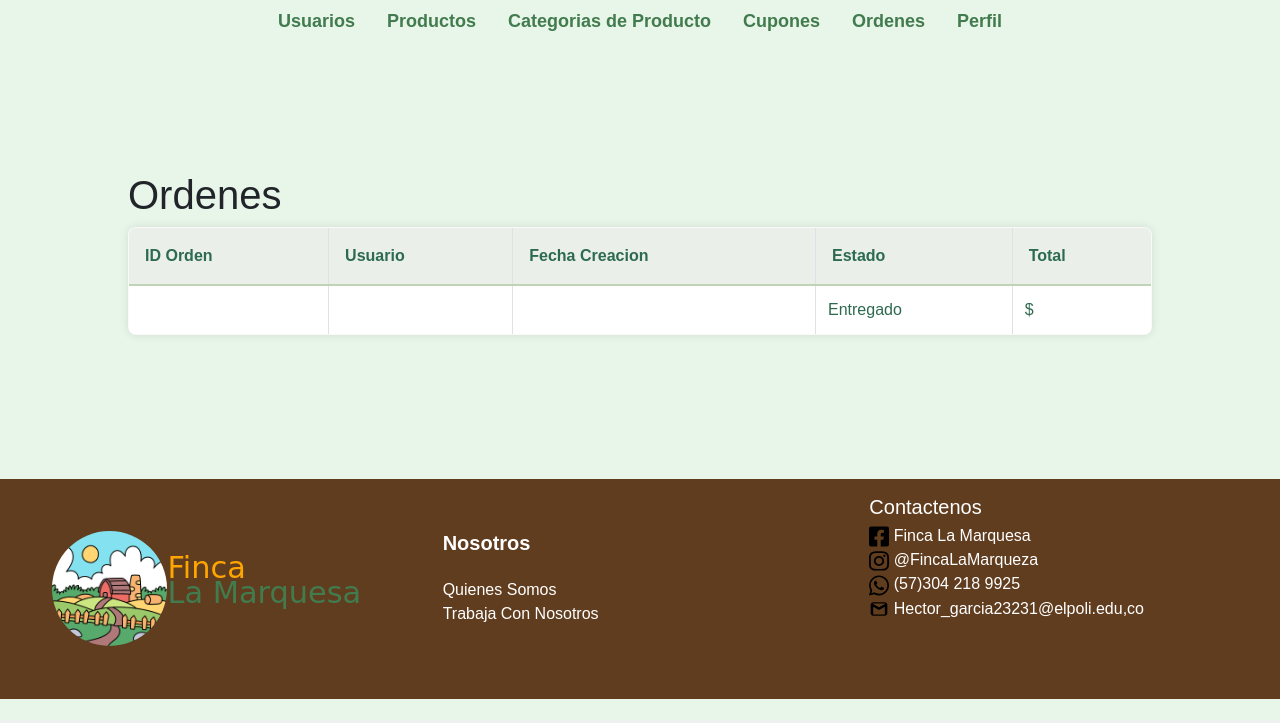
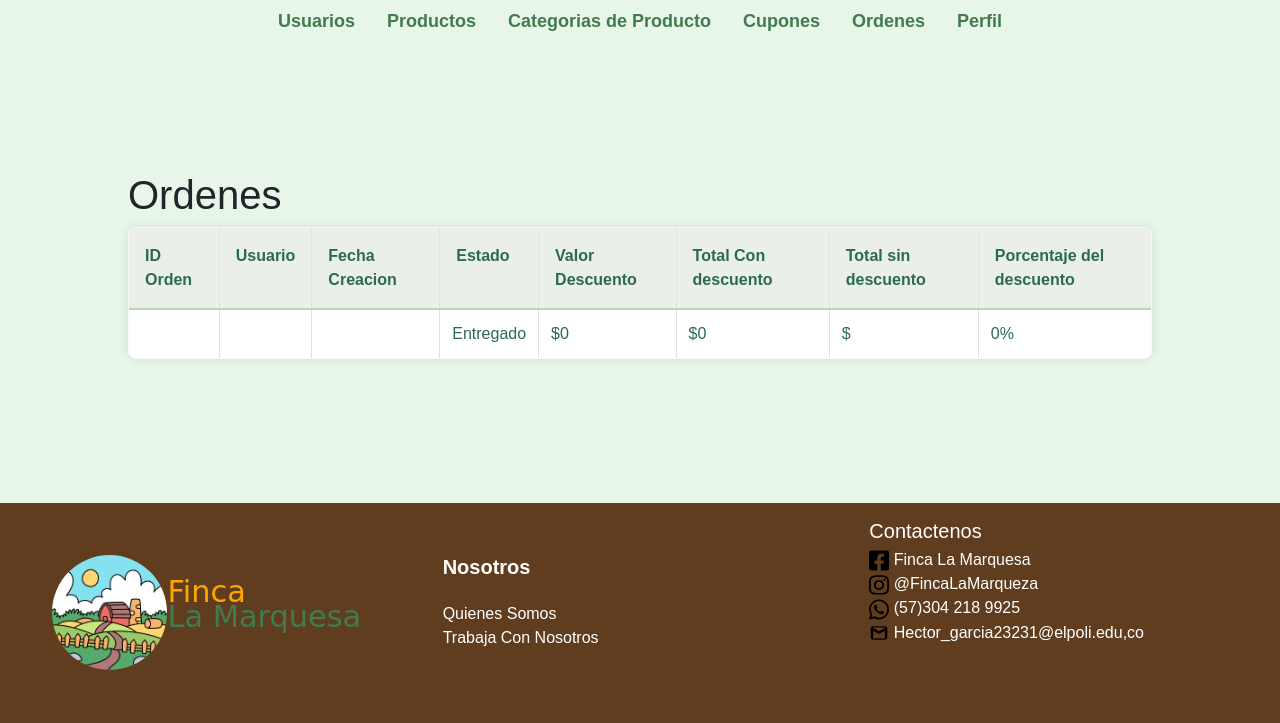
Before and after one commit to zTMike/InterfazAdministrativaPPI, a Django app: page /Ordenes/ in a window 1280 px wide. Shown: the part 80-803 px from the top of the page. Before the commit the page ends 779 px from the top, so only its background shows below. Run offline with Django 5.2, Linux system fonts and the light colour scheme; tables that the repository leaves empty hold one stand-in row (values such as "Sample post"); some web fonts are replaced.

Commit message:
cambios 12 nov

```diff
--- a/LaMarqueza/Templates/AdminOrdenes.html
+++ b/LaMarqueza/Templates/AdminOrdenes.html
@@ -12,7 +12,10 @@
                     <th scope="col">Usuario</th>
                     <th scope="col">Fecha Creacion</th>
                     <th scope="col">Estado</th>
-                    <th scope="col">Total</th>
+                    <th scope="col">Valor Descuento</th>
+                    <th scope="col">Total Con descuento</th>
+                    <th scope="col">Total sin descuento</th>
+                    <th scope="col" >Porcentaje del descuento</th>
                 </tr>
             </thead>
             <tbody>
@@ -33,7 +36,11 @@
                                 Entregado
                             {% endif %}
                         </td>
+                        <td>${{ orden.VALOR_DESCUENTO }}</td>
+                        <td>${{ orden.TOTAL_CON_DESCUENTO }}</td>
                         <td>${{ orden.TOTAL_ORD }}</td>
+                        <td>{{ orden.PORCENTAJE_DESCUENTO }}%</td>
+
                     </tr>
                 {% endfor %}
             </tbody>
--- a/LaMarqueza/static/CSS/Estilos.css
+++ b/LaMarqueza/static/CSS/Estilos.css
@@ -1459,3 +1459,6 @@
 }
 
 /*estilo UsuarioDetalles*/
+.tfoot{
+    color: #3d7d3e;
+}
--- a/Productos/views.py
+++ b/Productos/views.py
@@ -66,6 +66,7 @@
                 'ESTADO': row[4]
             }
             cupones.append(cupon)
+            print(cupones)
 
     return render(request, 'AdminCupones.html', {'cupones': cupones})
 
--- a/Ventas/views.py
+++ b/Ventas/views.py
@@ -10,23 +10,44 @@
 
 def carrito(request, usuario):
     documento = usuario
+    infocupon=[]
+    total = 0
+    totalcondescuento = 0
+    valordescuento = 0
+    porcentaje = 0
+    carrito_dict=[]
+
+
 
     # Verificar si el carrito tiene ID_CUPON y ESTADO en NULL
     with connection.cursor() as cursor:
         cursor.execute("""
             SELECT ID_CUPON, ESTADO, ID_USUARIO_CAR
             FROM carritos
-            WHERE ID_USUARIO_CAR = %s AND ID_CUPON IS NULL AND ESTADO IS NULL
+            WHERE ID_USUARIO_CAR = %s
         """, [usuario])
         carrito = cursor.fetchone()
+        print (carrito)
+        if carrito is not None:
+            column_names = [col[0] for col in cursor.description]
+            carrito_dict = dict(zip(column_names, carrito))
+            if carrito_dict['ID_CUPON'] is not None:
+                cursor.execute("""select * from cupones where id_cupon = %s""", [carrito_dict['ID_CUPON']])
+                infocupon = cursor.fetchone()
+
 
     mostrar_campo_cupon = False
+
+
     if carrito and carrito[0] is None and carrito[1] is None:
         mostrar_campo_cupon = True
 
     with connection.cursor() as cursor:
         cursor.execute("SELECT * FROM carritos WHERE id_usuario_car = %s", [documento])
         carrito = cursor.fetchone()
+        if carrito is not None:
+            column_names = [col[0] for col in cursor.description]
+            carrito_dict = dict(zip(column_names, carrito))
 
         if carrito is None:
             productos_carrito = ["Vacio"]
@@ -40,13 +61,25 @@
                     for row in cursor.fetchall()
                 ]
                 total = sum(producto['SUBTOTAL_DCAR'] for producto in productos_carrito)
+                if mostrar_campo_cupon is False:
+                    totalcondescuento = round(total-(total * infocupon[3]), 2)
+                    valordescuento=round((total * infocupon[3]), 2)
+                    porcentaje = int(infocupon[3] * 100)
 
+
+
+    print(carrito_dict)
     # Pasar la variable mostrar_campo_cupon al template
     return render(request, 'Carrito.html', {
         'carrito': productos_carrito,
         'total': total,
-        'info_carrito': carrito,
-        'mostrar_campo_cupon': mostrar_campo_cupon  # Pasar la variable aquí
+        'totalcondescuento':totalcondescuento,
+        'valordescuento':valordescuento,
+        'porcentaje':porcentaje,
+        'info_carrito': carrito_dict,
+        'mostrar_campo_cupon': mostrar_campo_cupon,
+        'infocupon':infocupon # Pasar la variable aquí
+
     })
 
 
@@ -231,14 +264,15 @@
 
             if cupon:
                 porcentaje = cupon[0]
-                porcentaje_float = float(porcentaje)
-                precio_descuento = total * (porcentaje_float / 100)  # Calcular descuento
-                total_con_descuento = total - precio_descuento  # Aplicar el descuento al total
+                precio_descuento = Decimal(total) * porcentaje  # Convertir total a Decimal
+                #Cursor para consultar cantidad de x cupon
+                #Le restas 1 a esa cantidad y se la mandas al mismo cupon
+
 
                 cursor.execute("""
                     INSERT INTO ordenes (ID_ORDEN_ORD, ID_USUARIO_ORD, FECHA_ORD, ESTADO_ORD, TOTAL_ORD, PRECIO_DESCUENTO, PORCENTAJE)
                     VALUES (%s, %s, %s, %s, %s, %s, %s)
-                """, [id_orden_ord, usuario, fecha_ord, estado_ord, total_con_descuento, precio_descuento, porcentaje])
+                """, [id_orden_ord, usuario, fecha_ord, estado_ord, total, precio_descuento, porcentaje])
 
             else:
                 cursor.execute("""
@@ -285,8 +319,25 @@
             dict(zip(column_names, row))
             for row in cursor.fetchall()
         ]
+    print(ordenes)
+    # Perform the required operations
+    for orden in ordenes:
+        precio_descuento = orden.get('PRECIO_DESCUENTO', 0) or 0
+        total_ord = orden.get('TOTAL_ORD', 0) or 0
 
-        return render(request, 'AdminOrdenes.html', {'ordenes': ordenes})
+        # Calculate values
+        valor_descuento =  precio_descuento
+        total_con_descuento =  total_ord - precio_descuento
+        total_sin_descuento = total_ord
+        porcentaje_descuento = (valor_descuento / total_ord) * 100 if total_ord != 0 else 0
+
+        # Add new keys to the dictionary
+        orden['VALOR_DESCUENTO'] = round(valor_descuento, 2)
+        orden['TOTAL_CON_DESCUENTO'] = round(total_con_descuento, 2)
+        orden['TOTAL_SIN_DESCUENTO'] = round(total_sin_descuento, 2)
+        orden['PORCENTAJE_DESCUENTO'] = round(porcentaje_descuento)
+    print(ordenes)
+    return render(request, 'AdminOrdenes.html', {'ordenes': ordenes})
 
 def ordenes_detalles(request, id_orden):
     with connection.cursor() as cursor:
```
Also changed, not shown: LaMarqueza/Templates/Carrito.html (+41 -13 lines).
